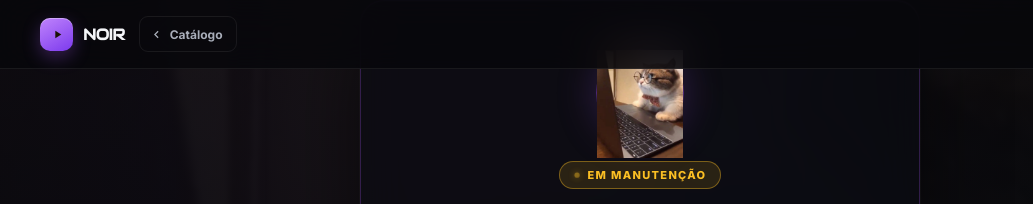
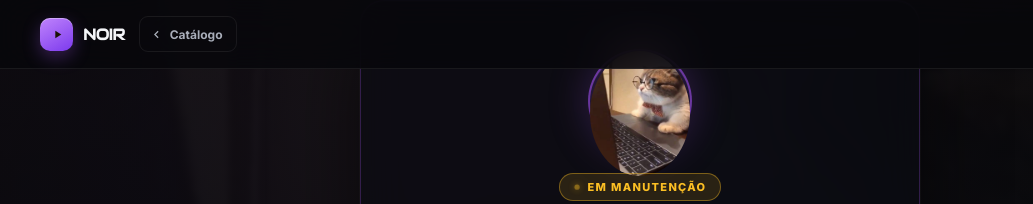
Before and after one commit to Nexuusz/noir, a website: page aovivo.html in a window 1280 px wide. Shown: the top 204 px of the page, 0-1033 px from the left. Drawn offline with Linux system fonts and the light colour scheme.

Commit message:
design: round cat photo with better crop

```diff
--- a/aovivo.html
+++ b/aovivo.html
@@ -69,15 +69,15 @@
     box-shadow:0 30px 80px rgba(0,0,0,.6),0 0 0 1px rgba(255,255,255,.04),inset 0 1px 0 rgba(255,255,255,.06);
   }
   .maint-icon{
-    width:88px;height:88px;margin:0 auto 24px;
+    width:104px;height:104px;margin:0 auto 20px;
     border-radius:50%;
     display:grid;place-items:center;
     background:linear-gradient(150deg,rgba(168,85,247,.18),rgba(124,58,237,.12));
-    border:1px solid rgba(168,85,247,.35);
+    border:2px solid rgba(168,85,247,.55);
     box-shadow:0 0 40px rgba(168,85,247,.25),inset 0 1px 0 rgba(255,255,255,.1);
   }
   .maint-icon svg{width:40px;height:40px;stroke:var(--gold-hi);fill:none;stroke-width:1.8}
-  .maint-icon img{width:100%;height:100%;object-fit:cover;object-position:center;display:block}
+  .maint-icon img{width:100%;height:100%;object-fit:cover;object-position:65% 25%;display:block;border-radius:50%}
   .maint-badge{
     display:inline-flex;align-items:center;gap:8px;
     height:28px;padding:0 14px;border-radius:999px;
```
